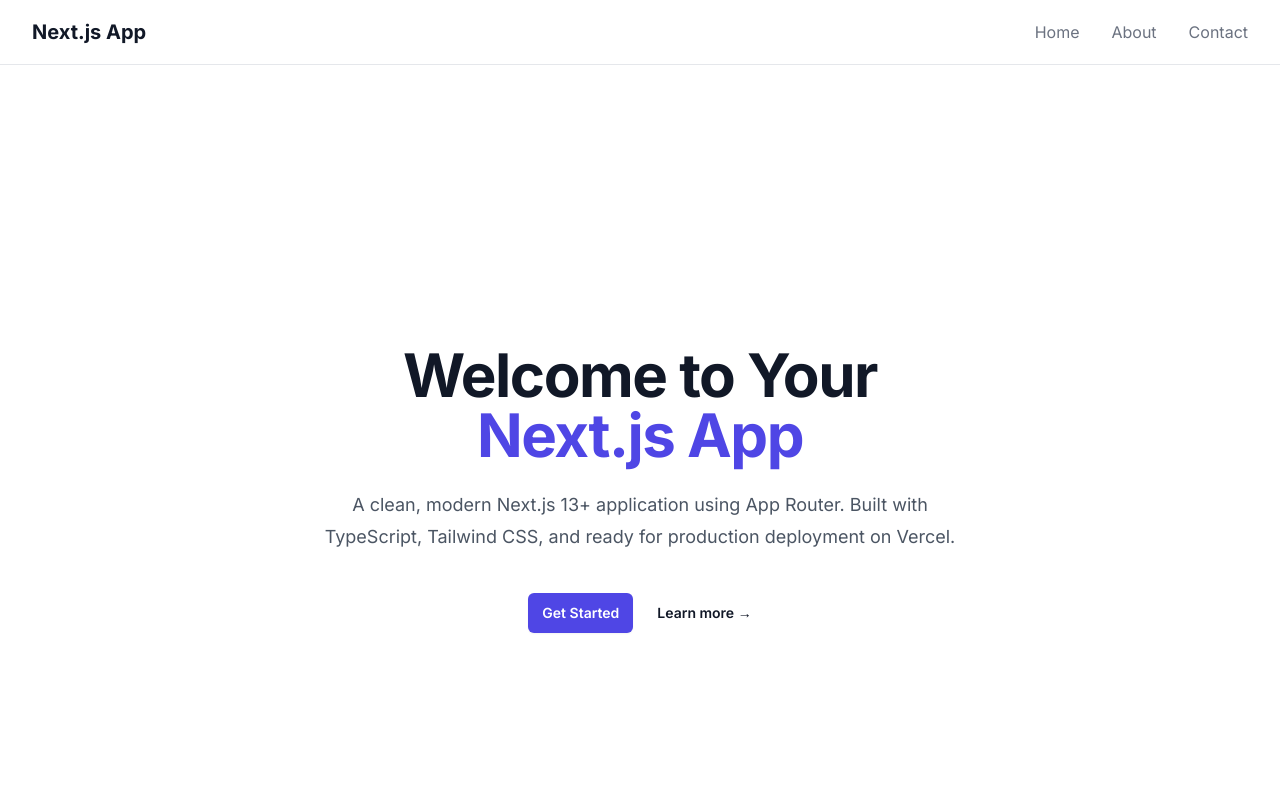
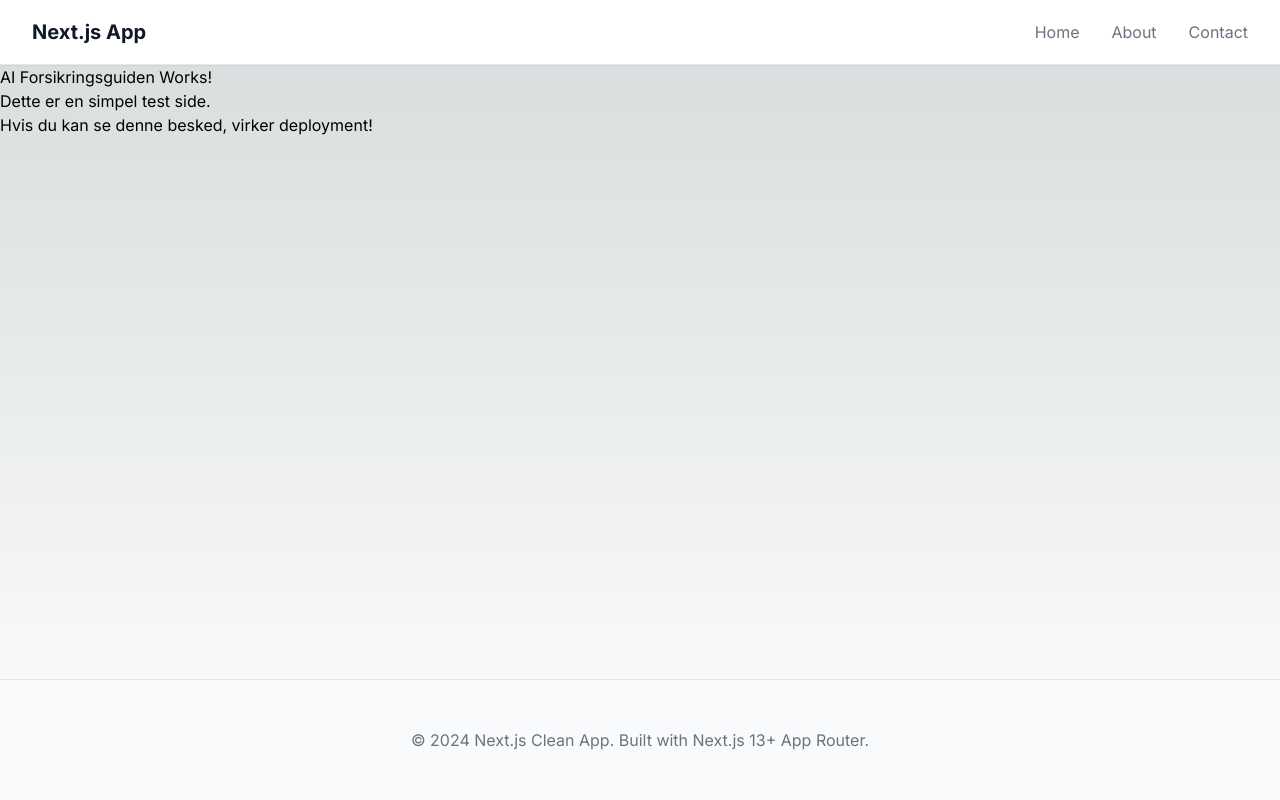
Before and after one commit to jacobxo0/AIforsikring, a Next.js app: page / in a window 1280 px wide. Shown: the top 800 px of the page. Built offline with nearby package versions, Linux system fonts and the light colour scheme.

Commit message:
🔧 Simplify homepage for debugging Vercel 404 issue

```diff
--- a/src/app/page.tsx
+++ b/src/app/page.tsx
@@ -1,4 +1,14 @@
 export default function Home() {
+  return (
+    <div>
+      <h1>AI Forsikringsguiden Works!</h1>
+      <p>Dette er en simpel test side.</p>
+      <p>Hvis du kan se denne besked, virker deployment!</p>
+    </div>
+  )
+}
+
+function OldHome() {
   return (
     <div className="bg-white">
       {/* Hero Section */}
--- /dev/null
+++ b/src/app/test/page.tsx
@@ -0,0 +1,8 @@
+export default function TestPage() {
+  return (
+    <div>
+      <h1>Test Page Works!</h1>
+      <p>This is a simple test to see if routing works.</p>
+    </div>
+  )
+}
```
Also changed, not shown: .claude/settings.local.json.
